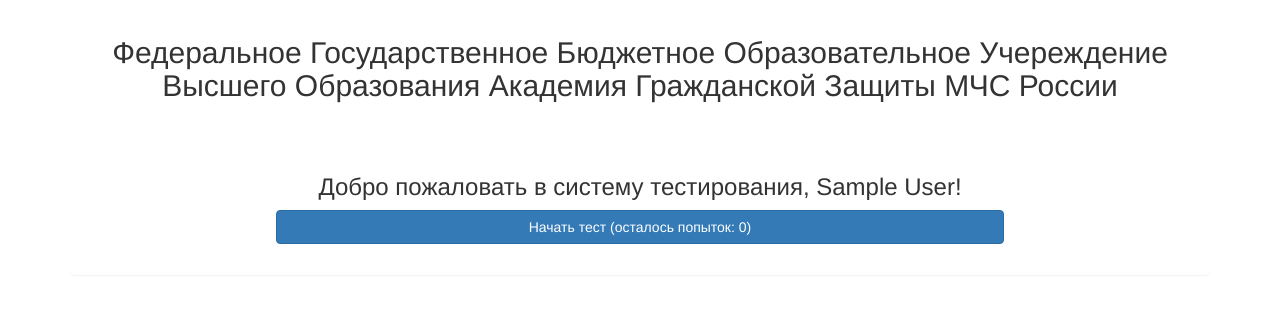
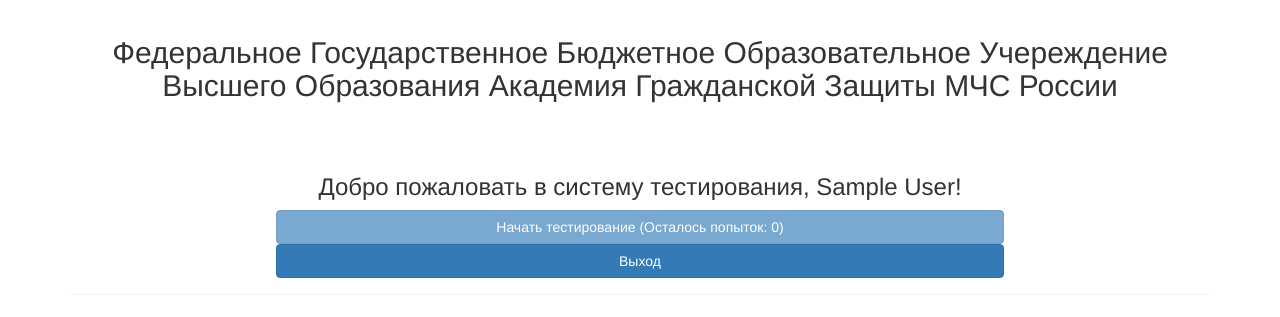
Before and after one commit to vnetserg/phtest, a Flask app: page /testlist in a window 1280 px wide. Shown: the top 317 px of the page. Run offline with Flask 2, Linux system fonts and the light colour scheme; the visitor is signed in with stand-in values (Sample User, id 1); tables that the repository leaves empty hold one stand-in row (values such as "Sample post"); some libraries are stand-ins or nearby versions.

Commit message:
Обновления фронта

```diff
--- a/phtest/templates/testlist.html
+++ b/phtest/templates/testlist.html
@@ -25,14 +25,24 @@
 									Добро пожаловать в систему тестирования, {{user.name}}!
 								</h3>
 							</div>
-					    	<form id="testing-start-form" class="form-horizontal" method="GET" action="/test">
 
-				    			<div class="form-group pull-center">
+
+				    			<div class="row">
 					    			<div class="col-md-8 col-md-offset-2">
-					    				<input type="submit" class="btn btn-primary btn-block" value="Начать тест (осталось попыток: {{ user.attempts }})"/>
+						    			<form id="testing-start-form" class="form-horizontal" method="GET" action="/test">
+						    				<input type="submit" class="btn btn-primary btn-block {{'disabled' if user.attempts == 0 else ''}}" value="Начать тестирование (Осталось попыток: {{user.attempts}})"/>
+					    				</form>
 				    				</div>
 				    			</div>
-				    		</form>
+				    			<div
+				    			<div class="row">
+					    			<div class="col-md-8 col-md-offset-2">
+					    				<form id="testing-start-form" class="form-horizontal" method="GET" action="/">
+						    				<input type="submit" class="btn btn-primary btn-block" value="Выход"/>
+					    				</form>
+						    		</div>
+				    			</div>
+
 					  	</div>
 					</div>
 				</div>
```
Also changed, not shown: phtest/templates/result.html (+9 -3 lines), phtest/templates/test.html (+5 -3 lines), phtest/cvety-fialki.jpg (added), phtest/static/cvety-fialki.png (added).
